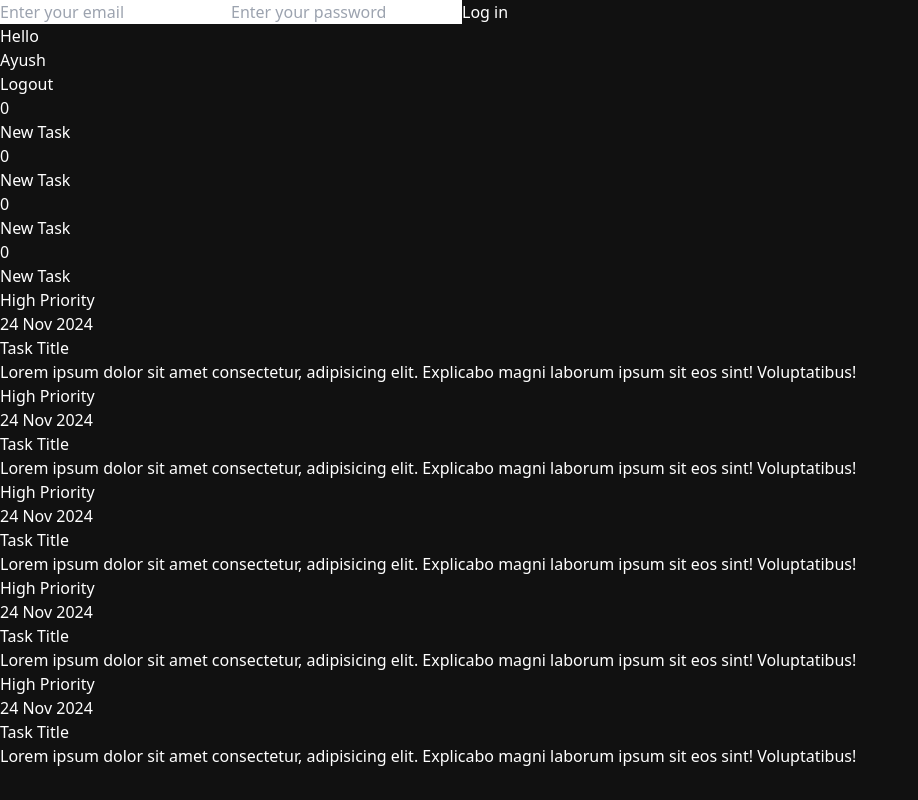
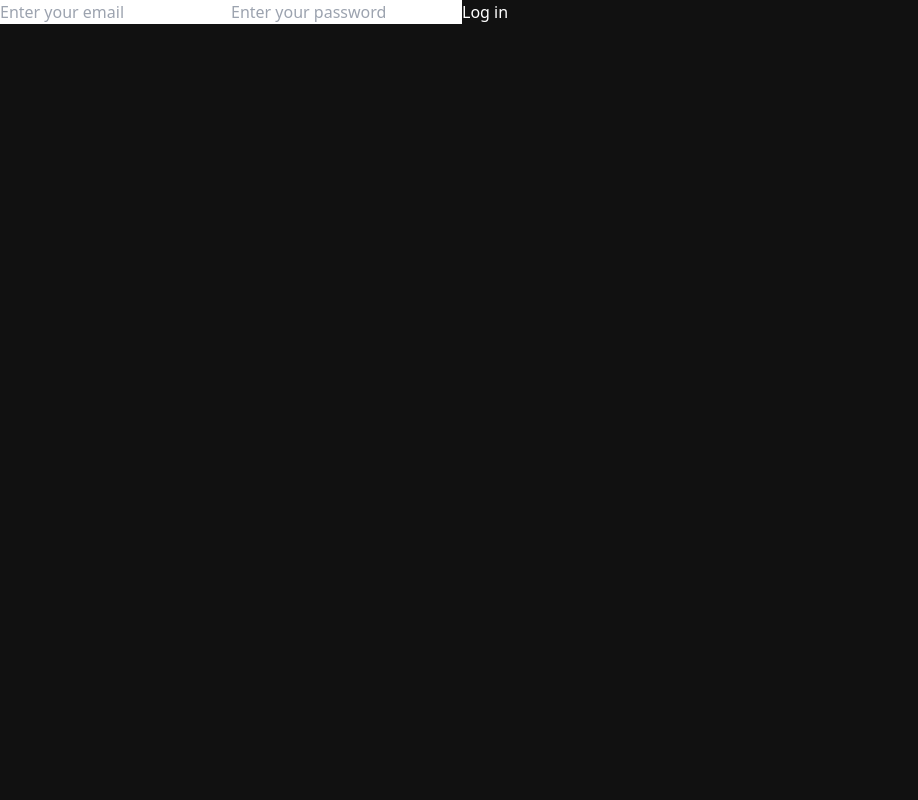
Before and after one commit to code4oryou/ems, a React (Vite) app: page / in a window 1280 px wide. Shown: the whole page, without its empty margins (0-918 px from the left). Built offline with nearby package versions, Linux system fonts and the light colour scheme.

Commit message:
setting up who is logged in localStorage

```diff
--- a/src/App.jsx
+++ b/src/App.jsx
@@ -8,23 +8,28 @@ import { AuthContext } from './context/AuthProvider'
 const App = () => {
 
   const [user, setUser] = useState(null)
+  const [loggedInUserData, setLoggedInUserData] = useState(null)
   const authData = useContext(AuthContext)
 
-  useEffect(() => {
-    const loggedInUser = localStorage.getItem("loggedInUser")
-    if (loggedInUser) {
-      setUser(loggedInUser.role)
-    }
-  }, [authData]);
+  // useEffect(() => {
+  //   const loggedInUser = localStorage.getItem("loggedInUser")
+  //   if (loggedInUser) {
+  //     setUser(loggedInUser.role)
+  //   }
+  // }, [authData]);
 
 
   const handleLogin = (email, password) => {
     if (email == 'admin@me.com' && password == '123') {
       setUser('admin')
       localStorage.setItem('loggedInUser', JSON.stringify({ role: 'admin' }))
-    } else if (authData && authData.employees.find((e) => email == e.email && e.password == password)) {
-      setUser('employee')
-      localStorage.setItem('loggedInUser', JSON.stringify({ role: 'employee' }))
+    } else if (authData) {
+      const employee = authData.employees.find((e) => email == e.email && e.password == password)
+      if (employee) {
+        setUser('employee')
+        setLoggedInUserData(employee)
+        localStorage.setItem('loggedInUser', JSON.stringify({ role: 'employee' }))
+      }
     } else {
       alert("invalid")
     }
@@ -35,7 +40,7 @@ const App = () => {
   return (
     <>
       {!user ? <Login handleLogin={handleLogin} /> : ''}
-      {user == 'admin' ? <AdminDashboard /> : <EmployeeDashboard />}
+      {user == 'admin' ? <AdminDashboard /> : (user == 'employee' ? <EmployeeDashboard data={loggedInUserData} /> : null)}
     </>
   )
 }
--- a/src/components/Dashboard/EmployeeDashboard.jsx
+++ b/src/components/Dashboard/EmployeeDashboard.jsx
@@ -3,13 +3,12 @@ import Header from '../Others/Header'
 import TaskListNos from '../Others/TaskListNos'
 import TaskList from '../TaskList/TaskList'
 
-const EmployeeDashboard = () => {
+const EmployeeDashboard = ({ data }) => {
     return (
-
         <div className='p-10 bg-[#1C1C1C] h-screen'>
-            <Header />
-            <TaskListNos />
-            <TaskList />
+            <Header data={data} />
+            <TaskListNos data={data} />
+            <TaskList data={data} />
         </div>
 
     )
--- a/src/components/Others/Header.jsx
+++ b/src/components/Others/Header.jsx
@@ -1,6 +1,7 @@
 import React from 'react'
 
-const Header = () => {
+const Header = ({ data }) => {
+    console.log(data)
     return (
         <div className='flex items-center justify-between'>
             <h1 className='text-2xl font-medium'>Hello <br /> <span className='text-emerald-600 text-3xl font-semibold'>Ayush</span></h1>
--- a/src/components/Others/TaskListNos.jsx
+++ b/src/components/Others/TaskListNos.jsx
@@ -1,6 +1,6 @@
 import React from 'react'
 
-const TaskListNos = () => {
+const TaskListNos = ({ data }) => {
     return (
         <div className='flex mt-10 justify-between gap-5 screen'>
             <div className='rounded-xl py-6 px-9 w-[45%] bg-red-400'>
--- a/src/components/TaskList/TaskList.jsx
+++ b/src/components/TaskList/TaskList.jsx
@@ -1,6 +1,6 @@
 import React from 'react'
 
-const TaskList = () => {
+const TaskList = ({ data }) => {
     return (
         <div id='tasklist' className='h-[55%] overflow-x-auto flex items-center justify-start gap-5 w-full py-5 mt-10'>
             <div className='flex-shrink-0 h-full w-[300px] p-5 bg-red-400 rounded-xl'>
```
